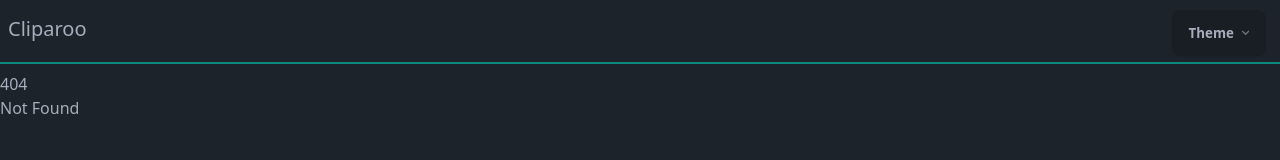
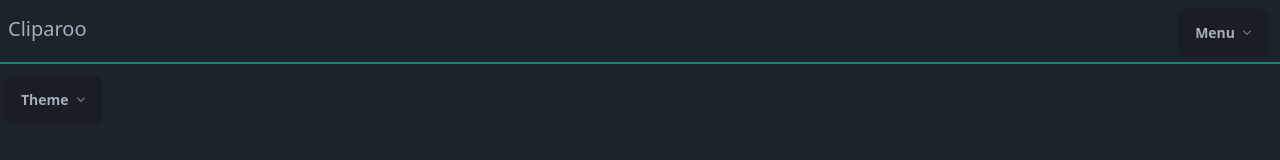
Before and after one commit to ViniciusCestarii/cliparoo, a SvelteKit app: page /configuration in a window 1280 px wide. Before the commit this address had no page. Shown: the top 160 px of the page. Built offline with nearby package versions, Linux system fonts and the light colour scheme.

Commit message:
feat: add basic pages and nav dropdown

```diff
--- /dev/null
+++ b/src/lib/components/nav-dropdown.svelte
@@ -0,0 +1,26 @@
+<script lang="ts">
+  import { page } from '$app/stores';
+</script>
+
+<div class="dropdown dropdown-end mb-72">
+  <div tabIndex={0} role="button" class="btn m-1 focus:ring-2 ring-base-content">
+    Menu
+    <svg
+      width="12px"
+      height="12px"
+      class="inline-block h-2 w-2 fill-current opacity-60"
+      xmlns="http://www.w3.org/2000/svg"
+      viewBox="0 0 2048 2048"
+    >
+      <path d="M1799 349l242 241-1017 1017L7 590l242-241 775 775 775-775z"></path>
+    </svg>
+  </div>
+
+  <ul
+    class="dropdown-content bg-base-300 rounded-box z-[1] w-52 p-2 shadow-2xl max-h-[calc(100vh-12rem)] overflow-y-auto"
+  >
+    <a href="/" class="btn btn-ghost w-full justify-start {$page.url.pathname === '/' ? 'btn-active' : ''}">Clipboard</a>
+    <a href="/dashboard" class="btn btn-ghost w-full justify-start  {$page.url.pathname === '/dashboard' ? 'btn-active' : ''}">Dashboard</a>
+    <a href="/configuration" class="btn btn-ghost w-full justify-start  {$page.url.pathname === '/configuration' ? 'btn-active' : ''}">Configurations</a>
+  </ul>
+</div>
--- a/src/lib/components/theme-toggle.svelte
+++ b/src/lib/components/theme-toggle.svelte
@@ -3,7 +3,7 @@
 	import { themes } from '../../../tailwind.config';
 </script>
 
-<div class="dropdown dropdown-end mb-72">
+<div class="dropdown mb-72">
 	<div tabIndex={0} role="button" class="btn m-1 focus:ring-2 ring-base-content">
 		Theme
 		<svg
--- a/src/routes/+layout.svelte
+++ b/src/routes/+layout.svelte
@@ -1,4 +1,5 @@
 <script lang="ts">
+	import NavDropdown from '$lib/components/nav-dropdown.svelte';
 	import ThemeToggle from '$lib/components/theme-toggle.svelte';
 	import '../app.css';
 	let { children } = $props();
@@ -9,8 +10,8 @@
 >
 	<h1 class="text-xl">Cliparoo</h1>
 
-	<div class="h-12 hidden xs:block">
-		<ThemeToggle />
+	<div class="h-12">
+		<NavDropdown />
 	</div>
 </header>
 
--- a/src/routes/+page.svelte
+++ b/src/routes/+page.svelte
@@ -31,7 +31,6 @@
 	});
 </script>
 
-<Dashboard />
 <ul class="flex flex-col space-y-2 px-2">
 	{#each cs.clipboard as entry (entry.id)}
 		<ClipboardEntry {entry} />
--- /dev/null
+++ b/src/routes/configuration/+page.svelte
@@ -0,0 +1,5 @@
+<script>
+	import ThemeToggle from "$lib/components/theme-toggle.svelte";
+</script>
+
+<ThemeToggle />
--- /dev/null
+++ b/src/routes/dashboard/+page.svelte
@@ -0,0 +1,7 @@
+<script>
+
+	import Dashboard from "$lib/components/dashboard.svelte";
+
+</script>
+
+<Dashboard />
```
